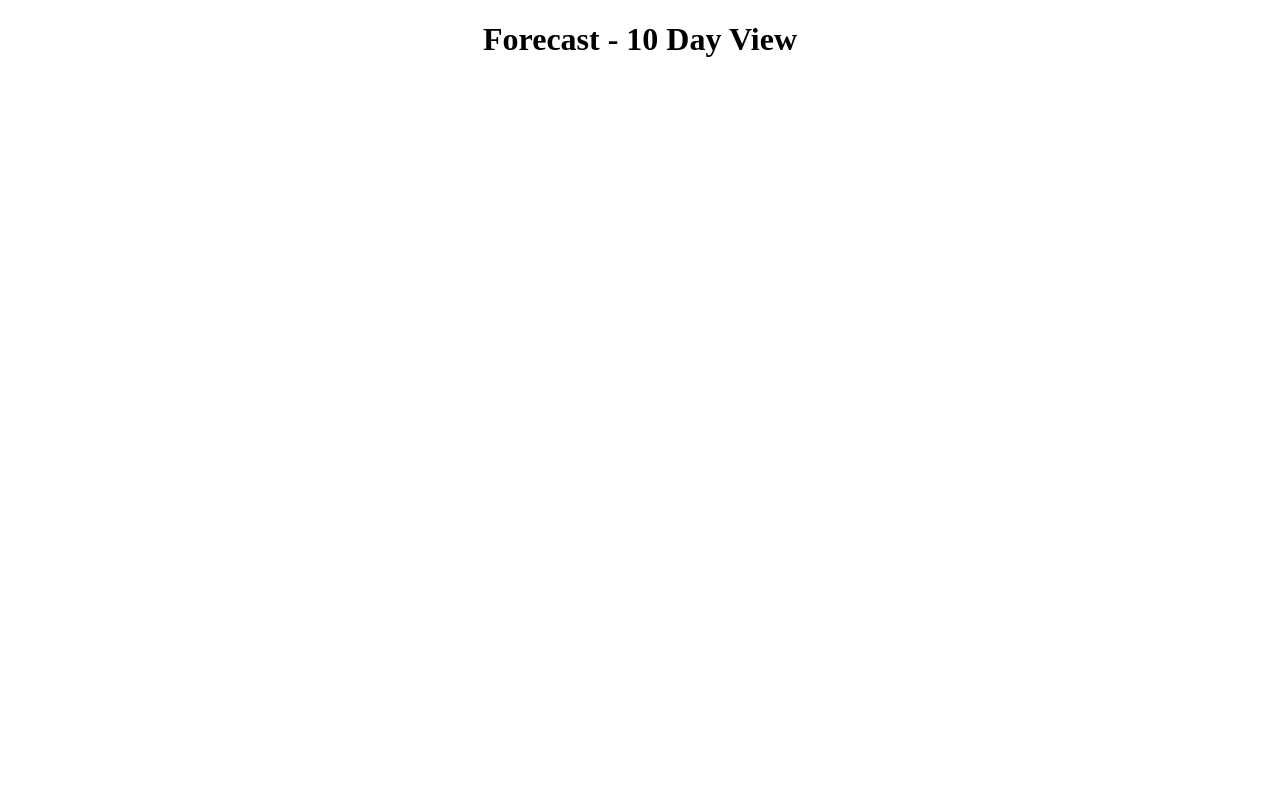
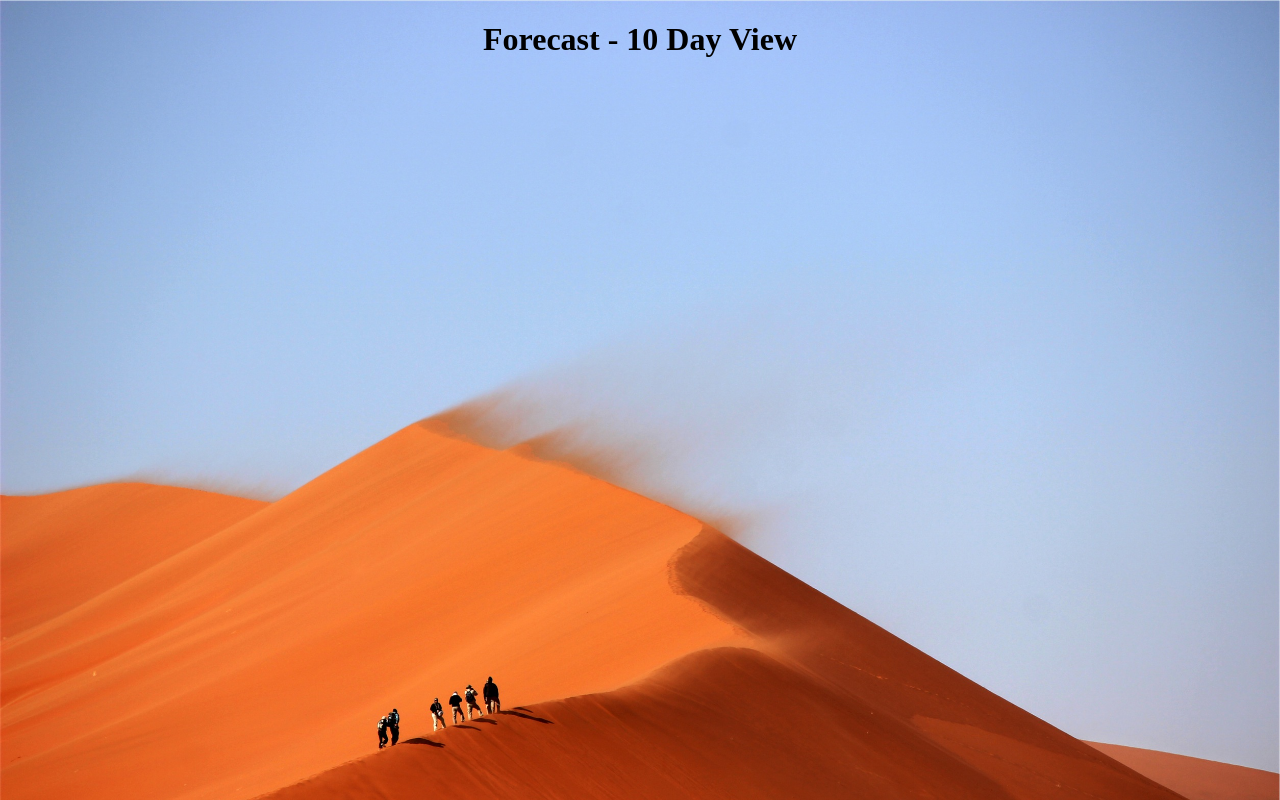
Before and after one commit to Spinaldash/forecast, a plain HTML site: page index.html in a window 1280 px wide. Drawn offline with Linux system fonts and the light colour scheme; the site is published under a folder, as on GitHub Pages, so addresses that start at the root find nothing.

Commit message:
fixing filepaths and cleanup code

```diff
--- a/main.js
+++ b/main.js
@@ -25,7 +25,6 @@ function paint(url) {
     $.getJSON(url, function(response) {
     console.log(response.forecast.simpleforecast.forecastday);
     response.forecast.simpleforecast.forecastday.forEach(function(a) {
-      conditions.push(a.conditions);
       var $day = $('<div>');
       $day.addClass('dayDisplay');
       $('#calendar').append($day);
--- a/style.css
+++ b/style.css
@@ -10,7 +10,7 @@ h1 {
   margin: 10px auto;
 }
 body {
-  background-image: url(/red_dune.jpeg);
+  background-image: url(red_dune.jpeg);
   background-size: cover;
 }
 .dayDisplay {
```
